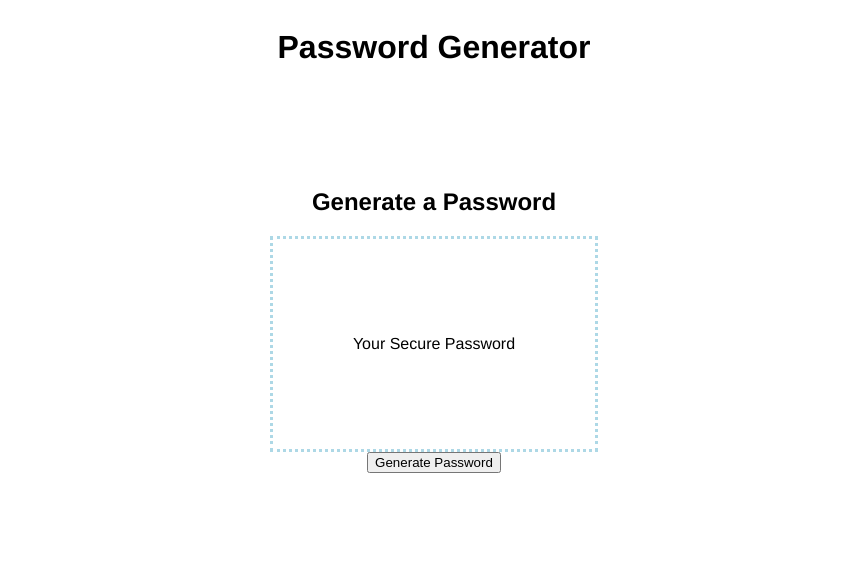
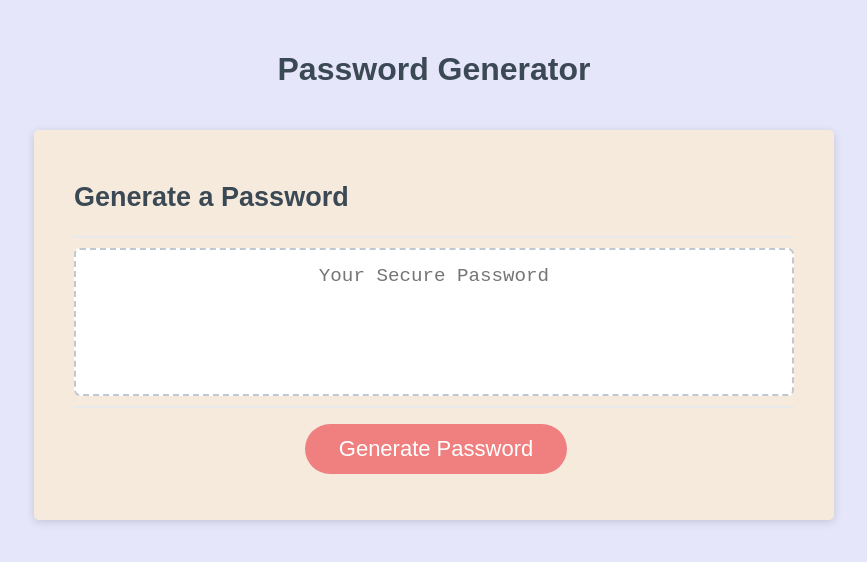
Before and after one commit to MasonMarc/JS-PassGen, a plain HTML site: page index.html in a window 1280 px wide. Shown: the whole page, without its empty margins (206-1073 px from the left). Drawn offline with Linux system fonts and the light colour scheme.

Commit message:
copied source code for html and css and added JS file

```diff
--- a/Main.Css
+++ b/Main.Css
@@ -1,22 +1,138 @@
-body{
-    font-family: 'Franklin Gothic Medium', 'Arial Narrow', Arial, sans-serif;
+*,
+*::before,
+*::after {
+  box-sizing: border-box;
 }
 
-header{
-    display: flex;
-    justify-content: center;
+html,
+body,
+.wrapper {
+  height: 100%;
+  margin: 0;
+  padding: 0;
 }
 
-main{
-    display: flex;
-    flex-flow: wrap column;
-    align-items: center;
-    margin: auto;
-    padding: 5em;
-
+body {
+  font-family: sans-serif;
+  background-color: lavender;
 }
 
-div{
-    border: dotted lightblue;
-    padding: 5em;
+.wrapper {
+  padding-top: 30px;
+  padding-left: 20px;
+  padding-right: 20px;
 }
+
+header {
+  text-align: center;
+  padding: 20px;
+  padding-top: 0px;
+  color: hsl(206, 17%, 28%);
+}
+
+.card {
+  background-color: rgba(250, 235, 215, 0.808);
+  border-radius: 5px;
+  border-width: 1px;
+  box-shadow: rgba(0, 0, 0, 0.15) 0px 2px 8px 0px;
+  color: hsl(206, 17%, 28%);
+  font-size: 18px;
+  margin: 0 auto;
+  max-width: 800px;
+  padding: 30px 40px;
+}
+
+.card-header::after {
+  content: " ";
+  display: block;
+  width: 100%;
+  background: #e7e9eb;
+  height: 2px;
+}
+
+.card-body {
+  min-height: 100px;
+}
+
+.card-footer {
+  text-align: center;
+}
+
+.card-footer::before {
+  content: " ";
+  display: block;
+  width: 100%;
+  background: #e7e9eb;
+  height: 2px;
+}
+
+.card-footer::after {
+  content: " ";
+  display: block;
+  clear: both;
+}
+
+.btn {
+  border: none;
+  background-color: lightcoral;
+  border-radius: 25px;
+  box-shadow: rgba(0, 0, 0, 0.1) 0px 1px 6px 0px rgba(0, 0, 0, 0.2) 0px 1px 1px
+    0px;
+  color: hsl(0, 0%, 100%);
+  display: inline-block;
+  font-size: 22px;
+  line-height: 22px;
+  margin: 16px 16px 16px 20px;
+  padding: 14px 34px;
+  text-align: center;
+  cursor: pointer;
+}
+
+button[disabled] {
+  cursor: default;
+  background: antiquewhite;
+}
+
+.float-right {
+  float: right;
+}
+
+#password {
+  -webkit-appearance: none;
+  -moz-appearance: none;
+  appearance: none;
+  border: none;
+  display: block;
+  width: 100%;
+  padding-top: 15px;
+  padding-left: 15px;
+  padding-right: 15px;
+  padding-bottom: 85px;
+  font-size: 1.2rem;
+  text-align: center;
+  margin-top: 10px;
+  margin-bottom: 10px;
+  border: 2px dashed #c0c7cf;
+  border-radius: 6px;
+  resize: none;
+  overflow: hidden;
+  background-color: rgb(255, 255, 255);
+}
+
+@media (max-width: 690px) {
+  .btn {
+    font-size: 1rem;
+    margin: 16px 0px 0px 0px;
+    padding: 10px 15px;
+  }
+
+  #password {
+    font-size: 1rem;
+  }
+}
+
+@media (max-width: 500px) {
+  .btn {
+    font-size: 0.8rem;
+  }
+}
--- a/index.html
+++ b/index.html
@@ -1,25 +1,34 @@
 <!DOCTYPE html>
 <html lang="en">
   <head>
-    <meta charset="UTF-8">
-    <meta http-equiv="X-UA-Compatible" content="IE=edge">
-    <meta name="viewport" content="width=device-width, initial-scale=1.0">
-    <link rel="stylesheet" href="./Main.Css">
+    <meta charset="UTF-8" />
+    <meta name="viewport" content="width=device-width, initial-scale=1.0" />
+    <meta http-equiv="X-UA-Compatible" content="ie=edge" />
     <title>Password Generator</title>
+    <link rel="stylesheet" href="Main.Css" />
   </head>
-
   <body>
+    <div class="wrapper">
       <header>
         <h1>Password Generator</h1>
       </header>
-    <main>
+      <div class="card">
+        <div class="card-header">
           <h2>Generate a Password</h2>
-        <div>
-            <p>Your Secure Password</p>
         </div>
-        <button>Generate Password</button>
-    </main>
-
+        <div class="card-body">
+          <textarea
+            readonly
+            id="password"
+            placeholder="Your Secure Password"
+            aria-label="Generated Password"
+          ></textarea>
+        </div>
+        <div class="card-footer">
+          <button id="generate" class="btn">Generate Password</button>
+        </div>
+      </div>
+    </div>
+    <script src="script.js"></script>
   </body>
-
 </html>
```
Also changed, not shown: Pass.JS (added, +14 -0 lines). Lines whose indentation alone changed are shown as unchanged.
